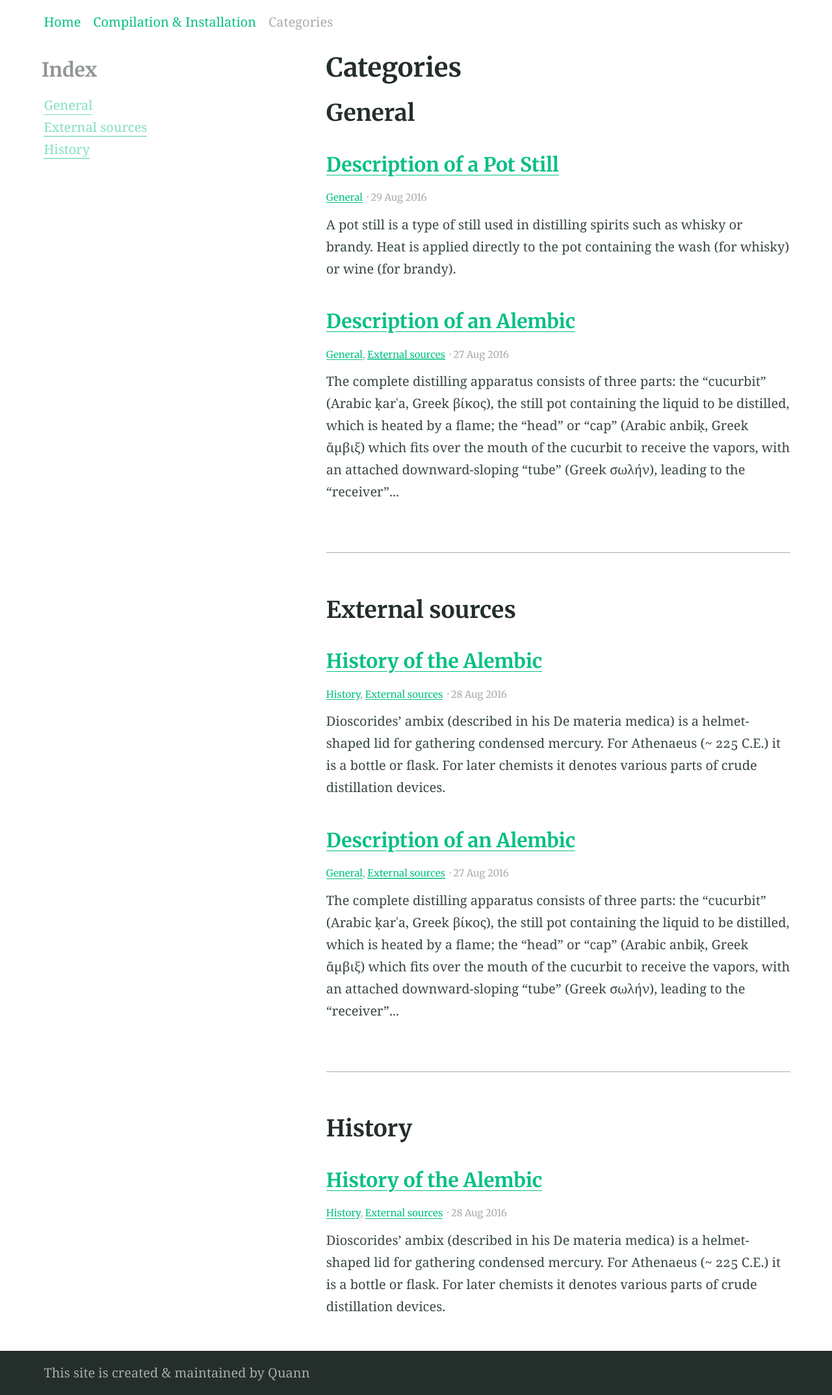
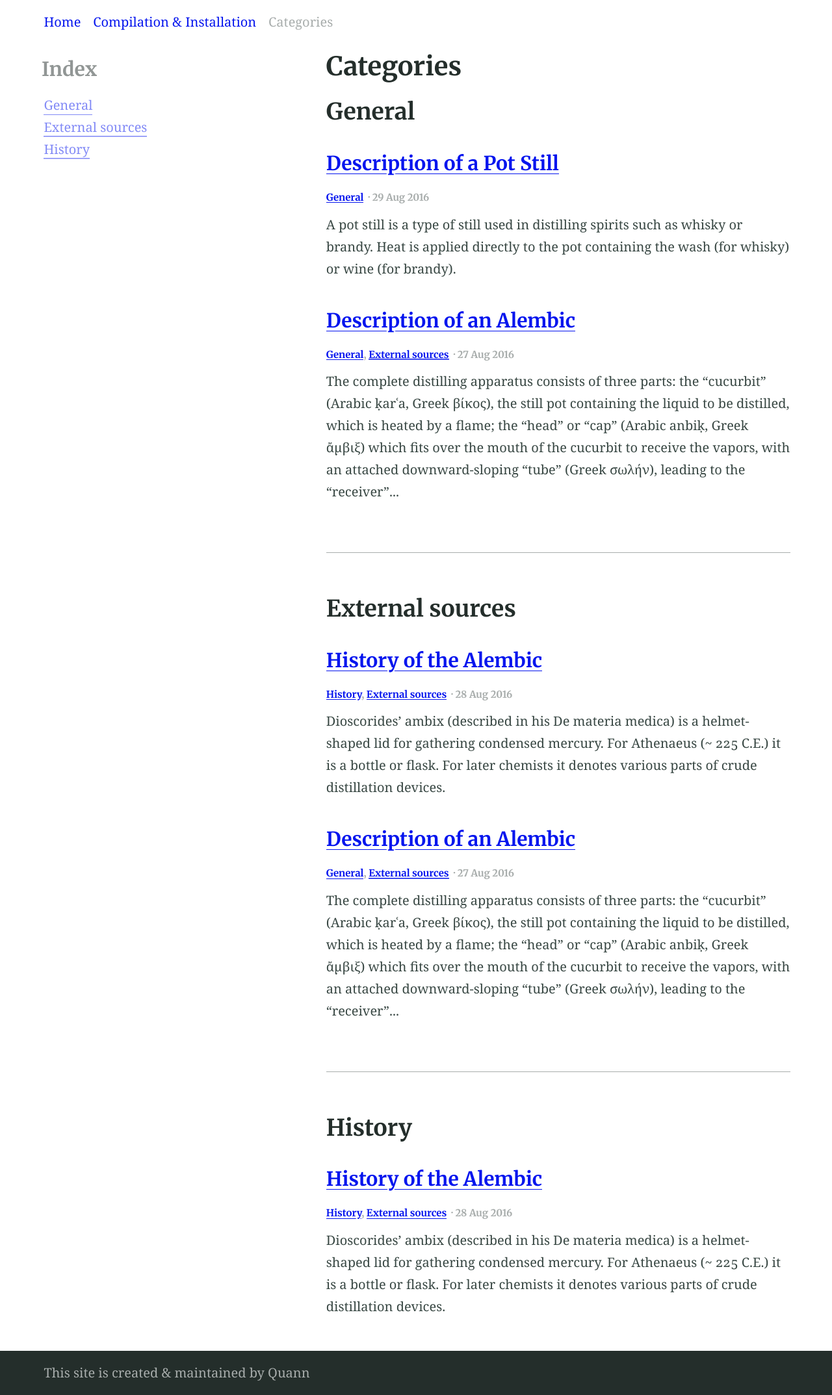
Before and after one commit to dyGiLa/dygila.github.io, a Jekyll site: the page built from categories.md, in a window 1280 px wide. Shown: the whole page at 65% size. Built offline with Jekyll 4.4.1, drawn with Linux system fonts in a browser that asks for light colours.

Commit message:
change styling color and fonts

```diff
--- a/_sass/_settings.scss
+++ b/_sass/_settings.scss
@@ -7,7 +7,7 @@ $accentColour: #05bf85 !default;
 // Text colours
 $headingColour: #242e2b !default;
 $bodyColour: #384743 !default;
-$linkColour: #05bf85 !default;
+$linkColour: #0515ee !default;
 $hoverColour: #008000 !default;
 $focusColour: #fa407a !default;
 $captionColour: #a8adac !default;
@@ -24,9 +24,9 @@ $bodytype: (
 
 $headingtype: (
   font-family: '"Merriweather", serif',
-  regular: 400,
-  bold: 700,
-  cap-height: 0.75
+  regular: 700,
+  bold: 1000,
+  cap-height: 0.85
 ) !default;
 
 $monospacetype: (
```
